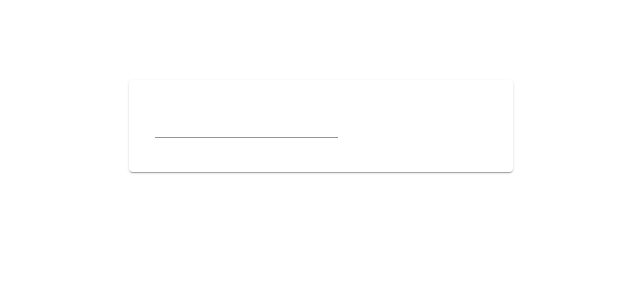
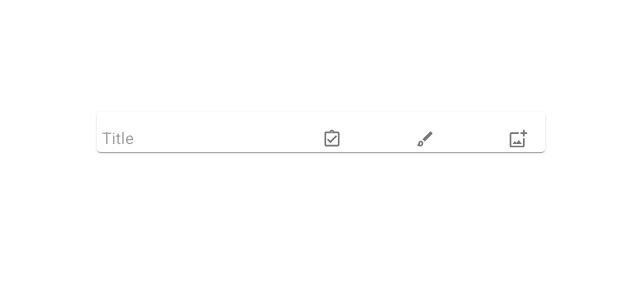
Before and after one commit to manoj-k-n/ReactJS-Fundoo, a React (Create React App) app in the folder fundoo/: page /note in a window 1280 px wide. Shown: the top 300 px of the page, without its empty margins (319-959 px from the left). Built offline with nearby package versions, Linux system fonts and the light colour scheme.

Commit message:
[create note is complelete]

```diff
--- a/fundoo/src/Components/Note.css
+++ /dev/null
@@ -1,6 +0,0 @@
-.center{
-    margin:auto;
-    margin-top: 80px;
-    padding: 10px;
-    width: 30%;
-}
--- a/fundoo/src/Components/User.css
+++ b/fundoo/src/Components/User.css
@@ -43,9 +43,7 @@
 .login-forgot-password{
     padding-left:1px
 }
-button:hover{
-    color: crimson;
-}
+/*   */
 /* .login{
     background-image: url("https://images.unsplash.com/photo-1541233349642-6e425fe6190e?ixlib=rb-1.2.1&ixid=eyJhcHBfaWQiOjEyMDd9&w=1000&q=80");
 } */
@@ -192,7 +190,7 @@ button:hover{
     width: 32px;
     height: 32px;
 }
-
+/*
 button {
   margin: 25px 5px 20px 20px;
-}
+} */
--- a/fundoo/src/Components/createnote.jsx
+++ b/fundoo/src/Components/createnote.jsx
@@ -1,45 +1,216 @@
-import React from 'react';
-import { makeStyles } from '@material-ui/core/styles';
-import Card from '@material-ui/core/Card';
-import CardActions from '@material-ui/core/CardActions';
-import CardContent from '@material-ui/core/CardContent';
-import Button from '@material-ui/core/Button';
-import Typography from '@material-ui/core/Typography';
-import { TextField } from '@material-ui/core';
-import './Note.css'
+import React, { Component } from "react";
+import Card from "@material-ui/core/Card";
+import InputBase from "@material-ui/core/InputBase";
+import AddPhotoAlternateOutlinedIcon from "@material-ui/icons/AddPhotoAlternateOutlined";
+import BrushOutlinedIcon from "@material-ui/icons/BrushOutlined";
+import "./note.css";
+import AssignmentTurnedInOutlinedIcon from "@material-ui/icons/AssignmentTurnedInOutlined";
+import NotificationsNoneTwoToneIcon from '@material-ui/icons/NotificationsNoneTwoTone';
+import AddAlertTwoToneIcon from '@material-ui/icons/AddAlertTwoTone';
+import ArchiveTwoToneIcon from '@material-ui/icons/ArchiveTwoTone';
+import ImageIcon from '@material-ui/icons/Image';
+import NotificationImportantIcon from '@material-ui/icons/NotificationImportant';
+import PersonAddIcon from '@material-ui/icons/PersonAdd';
+import ColorLensIcon from '@material-ui/icons/ColorLens';
+import MoreVertIcon from '@material-ui/icons/MoreVert';
+import RotateLeftIcon from '@material-ui/icons/RotateLeft';
+import RotateRightIcon from '@material-ui/icons/RotateRight';
+import IconButton from '@material-ui/core/IconButton';
+import Controller from '../Controller/UserContoller';
 
-const useStyles = makeStyles({
-  root: {
-    minWidth: 270,
+class createNote extends Component {
+  constructor(props) {
+    super(props)
 
-  },
-  bullet: {
-    display: 'inline-block',
-    margin: "center",
-    transform: 'scale(0.8)',
-  },
-  title: {
-    fontSize: 14,
-  },
-  pos: {
-    marginBottom: 20
-    ,
-  },
-});
+    this.state = {
+      title:'',
+      take_a_note:'',
+      noteopen:false,
+      pin:false,
+      reminder:false,
+      archive:false,
+      colour:''
 
-export default function OutlinedCard() {
-  const classes = useStyles();
-  const bull = <span className={classes.bullet}>•</span>;
 
-  return (
-    <Card className="center">
-      <CardContent>
-       <TextField/>
-      </CardContent>
-      {/* <CardActions>
-        <Button size="small">Learn More</Button>
-      </CardActions> */}
 
-    </Card>
-  );
+    }
+    console.log(this.state.title)
+  }
+  openNote=()=>
+  {
+    this.setState({
+      noteopen:true
+    })
+  }
+  // changeReminder=()=>
+  // {
+  //   this.setState({
+  //     reminder:true
+  //   })
+  // }
+  titlestore=(event)=>
+  {
+    this.setState({title:event.target.value})
+    console.log(this.state.title)
+  }
+  notestore=(event)=>
+  {
+     this.setState({take_a_note:event.target.value})
+  }
+
+  // changePin=()=>{
+  //  this.setState({pin:true})
+  // }
+  //  changeArchive=()=>{
+  //    this.setState({archive:true})
+  //  }
+
+
+  // details passing
+
+  settheelements=()=>
+  {
+    if(this.state.title===''||this.state.take_a_note==='')
+    {
+      this.setState({noteopen:false})
+    }
+    else{
+      var notedetails={
+        title:this.state.title,
+        take_a_note:this.state.take_a_note
+      }
+      Controller.createNotes(notedetails).then((res)=>
+      {
+       if(res.data.messagecode===200)
+       {
+         this.setState({noteopen:false})
+       }
+      })
+    }
+  }
+  setArchive=()=>
+  {
+    var archive={
+
+    }
+  }
+
+
+
+  render() {
+    return ! this.state.noteopen ? (
+
+      <div className="main_div">
+        <Card className="main_card" style={{ bootshadow: "5px 5px 5px 1px" }}>
+          <div className="Card">
+            <div className="Inpute">
+              <InputBase placeholder="Title" onClick={this.openNote} />
+            </div>
+            <div className="icons">
+              <div className="iconChanges">
+                <IconButton>
+                <AssignmentTurnedInOutlinedIcon style={{ fontSize:20 }} />
+                </IconButton>
+              </div>
+
+              <div className="iconChanges">
+              <IconButton>
+                <BrushOutlinedIcon style={{ fontSize:20 }} />
+                </IconButton>
+              </div>
+
+              <div className="iconChanges">
+              <IconButton>
+                <AddPhotoAlternateOutlinedIcon style={{ fontSize:20 }} />
+                </IconButton>
+              </div>
+            </div>
+          </div>
+        </Card>
+        </div>):
+        (
+
+          <div className="main_div">
+
+        <Card  className="main_card1" style={{ bootshadow: "5px 5px 5px 5px" }}>
+          <div>
+            <div>
+
+
+            <div className="title-1">
+                <div  >
+                <InputBase placeholder="Title.." value={this.state.title} onChange={this.titlestore} />
+                </div>
+                <div className="pinicon" >
+                <IconButton onClick={this.changePin}>
+                  <NotificationsNoneTwoToneIcon/>
+                 </IconButton>
+                </div>
+                </div>
+                <div>
+                <InputBase placeholder="Take a note.."  onChange={this.notestore} value={this.state.take_a_note}   />
+                </div>
+                <div className="notificationrow">
+                  <div>
+                  <IconButton onClick={this.changeReminder}>
+                    <NotificationImportantIcon   style={{ fontSize:15 }}/>
+                    </IconButton>
+                  </div>
+                  <div>
+                  <IconButton>
+                     <PersonAddIcon style={{ fontSize:15 }}/>
+                    </IconButton>
+                  </div>
+                  <div>
+                  <IconButton>
+                     <ColorLensIcon style={{ fontSize:15 }}/>
+                     </IconButton>
+                  </div>
+                  <div>
+                  <IconButton>
+                     <ImageIcon style={{ fontSize:15 }}/>
+                     </IconButton>
+                  </div>
+                  <div>
+                  <IconButton onClick={this.changeArchive} onClick={this.setArchive}>
+                     <ArchiveTwoToneIcon style={{ fontSize:15 }}/>
+                    </IconButton>
+                  </div>
+                  <div>
+                  <IconButton>
+                     <MoreVertIcon style={{ fontSize:15 }}/>
+                    </IconButton>
+                  </div>
+                  <div>
+                  <IconButton>
+                     <RotateLeftIcon style={{ fontSize:15 }}/>
+                     </IconButton>
+                  </div>
+                  <div>
+                  <IconButton>
+                     <RotateRightIcon style={{ fontSize:15 }}/>
+                     </IconButton>
+                  </div>
+                  <div>
+
+                  </div>
+                  <div>
+
+                  </div>
+                </div>
+                <div className="close" onClick={this.settheelements}>
+                  <IconButton  style={{ fontSize:18}}>
+                 <p> Close </p>
+                 </IconButton>
+                </div>
+                </div>
+
+          </div>
+        </Card>
+
+      </div>
+    );
+  }
 }
+
+export default createNote;
--- /dev/null
+++ b/fundoo/src/Components/note.css
@@ -0,0 +1,50 @@
+.main_div {
+    display: flex;
+    justify-content: center;
+    margin-top: 7em;
+  }
+  .main_card {
+    padding: 5px;
+    height: 40px;
+    width: 28em;
+  }
+  .Card {
+    display: flex;
+    /* justify-content: space-evenly; */
+    align-items: center;
+  }
+  .icons {
+    display: flex;
+    flex-wrap: nowrap;
+    justify-content: space-between;
+
+  }
+  .Inpute{
+    /* display: flex; */
+  }
+  .iconChanges{
+    display: flex;
+    padding-left:49px ;
+  }
+
+
+  /* notedisplay */
+
+  .title-1{
+    display: flex;
+
+  }
+  .pinicon{
+      padding-left: 195px;
+  }
+  .main_card1 {
+    padding: 5px;
+    height: 160px;
+    width: 30em;
+  }
+  .notificationrow{
+    display: flex;
+
+    justify-content: space-between;
+
+  }
--- a/fundoo/src/Controller/UserContoller.jsx
+++ b/fundoo/src/Controller/UserContoller.jsx
@@ -32,7 +32,16 @@ var contoller={
         const tokenkey= localStorage.getItem('token')
         console.log(tokenkey)
         console.log("Welcome...")
-      return axios.put("http://localhost:8080/users/resetpassword/"+tokenkey,PasswordDetails)
+      return axios.put("http://localhost:8080/users/resetpassword/"+tokenkey,PasswordDetails,{'Content-Type':'application/json'})
+    },
+
+    createNotes(notedetails)
+    {
+        const tokenkey=localStorage.getItem('logintoken')
+        console.log(tokenkey)
+        console.log("token is comming")
+
+        return axios.post("http://localhost:8080/notes/"+tokenkey,notedetails)
     }
 }
 export default contoller
```
Also changed, not shown: fundoo/src/Components/CreatNotes.jsx (deleted, +0 -25 lines), fundoo/src/Components/SideNavPage.jsx (deleted, +0 -90 lines).
